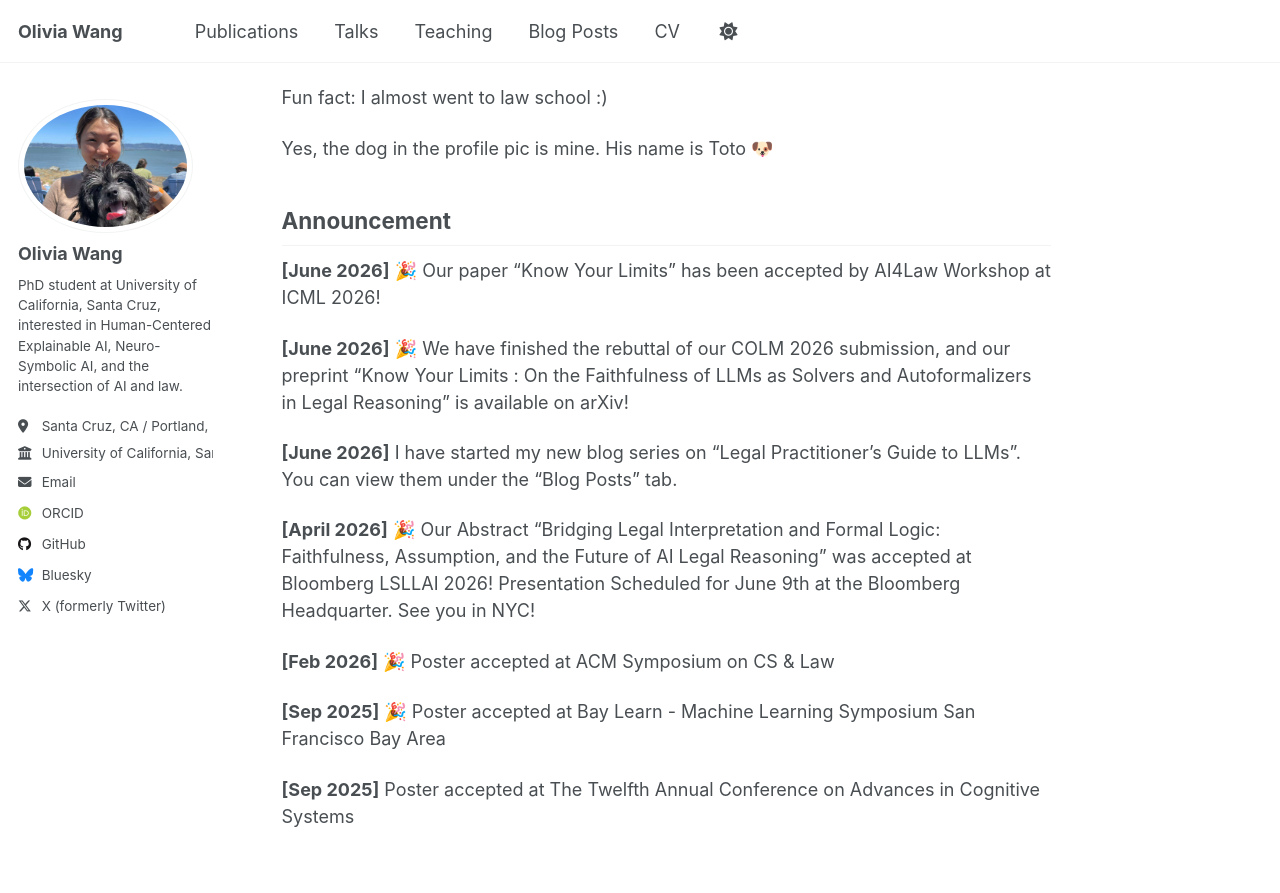
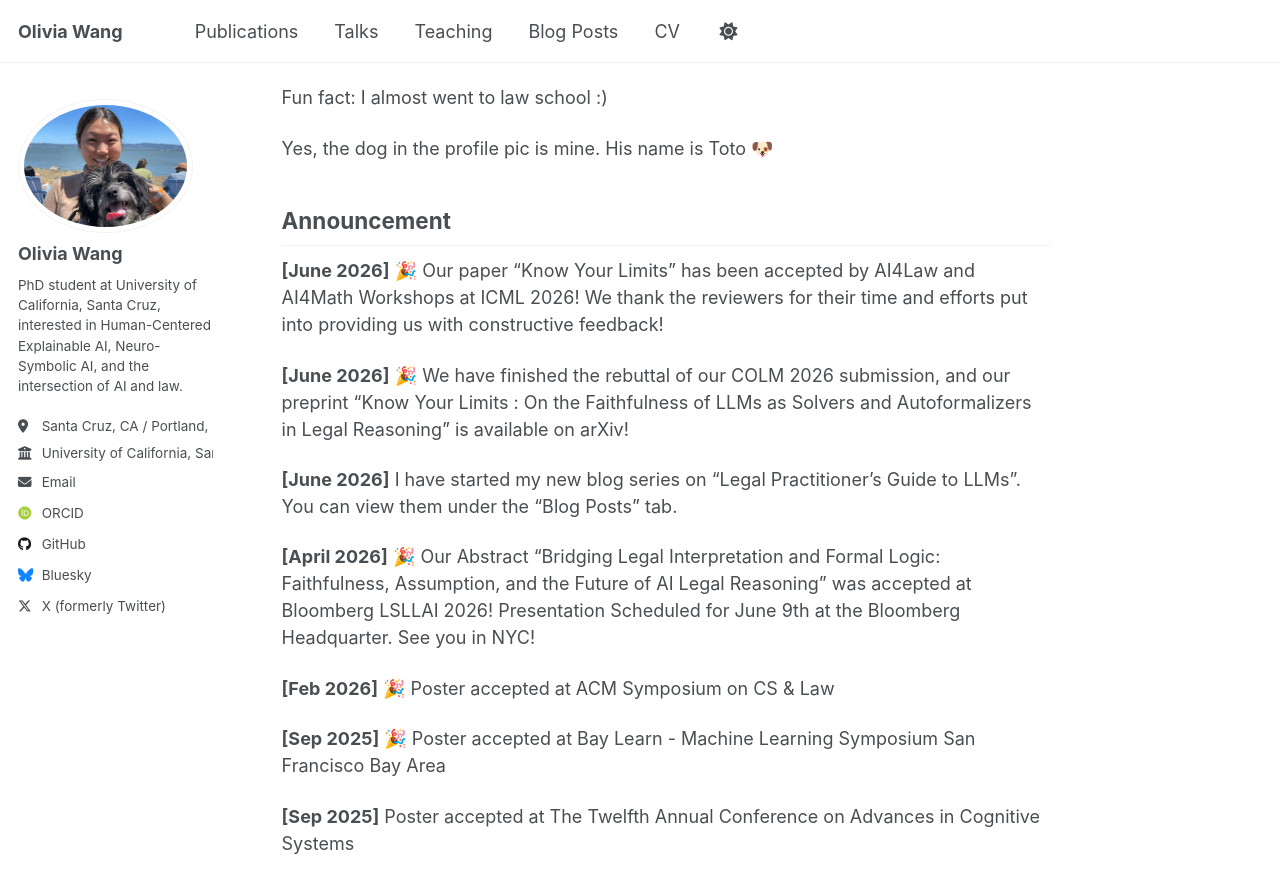
Before and after one commit to olivianxai/olivianxai.github.io, a Jekyll site: the page built from _pages/about.md, in a window 1280 px wide and 900 px high, scrolled down 451 px. Shown: the top 893 px of the window. Built offline with Jekyll 4.4.1, drawn with Linux system fonts in a browser that asks for light colours; some web fonts are replaced; a script that is not in the unit is left out.

Commit message:
Update the new acceptance news from AI4Math workshop

```diff
--- a/_pages/about.md
+++ b/_pages/about.md
@@ -22,7 +22,7 @@ Yes, the dog in the profile pic is mine. His name is Toto 🐶
 
 ## Announcement
 
-**[June 2026]** 🎉 Our paper "Know Your Limits" has been accepted by AI4Law Workshop at ICML 2026!
+**[June 2026]** 🎉 Our paper "Know Your Limits" has been accepted by AI4Law and AI4Math Workshops at ICML 2026! We thank the reviewers for their time and efforts put into providing us with constructive feedback!
 
 **[June 2026]** 🎉 We have finished the rebuttal of our COLM 2026 submission, and our preprint "Know Your Limits : On the Faithfulness of LLMs as Solvers and Autoformalizers in Legal Reasoning" is available on arXiv!
 
```
